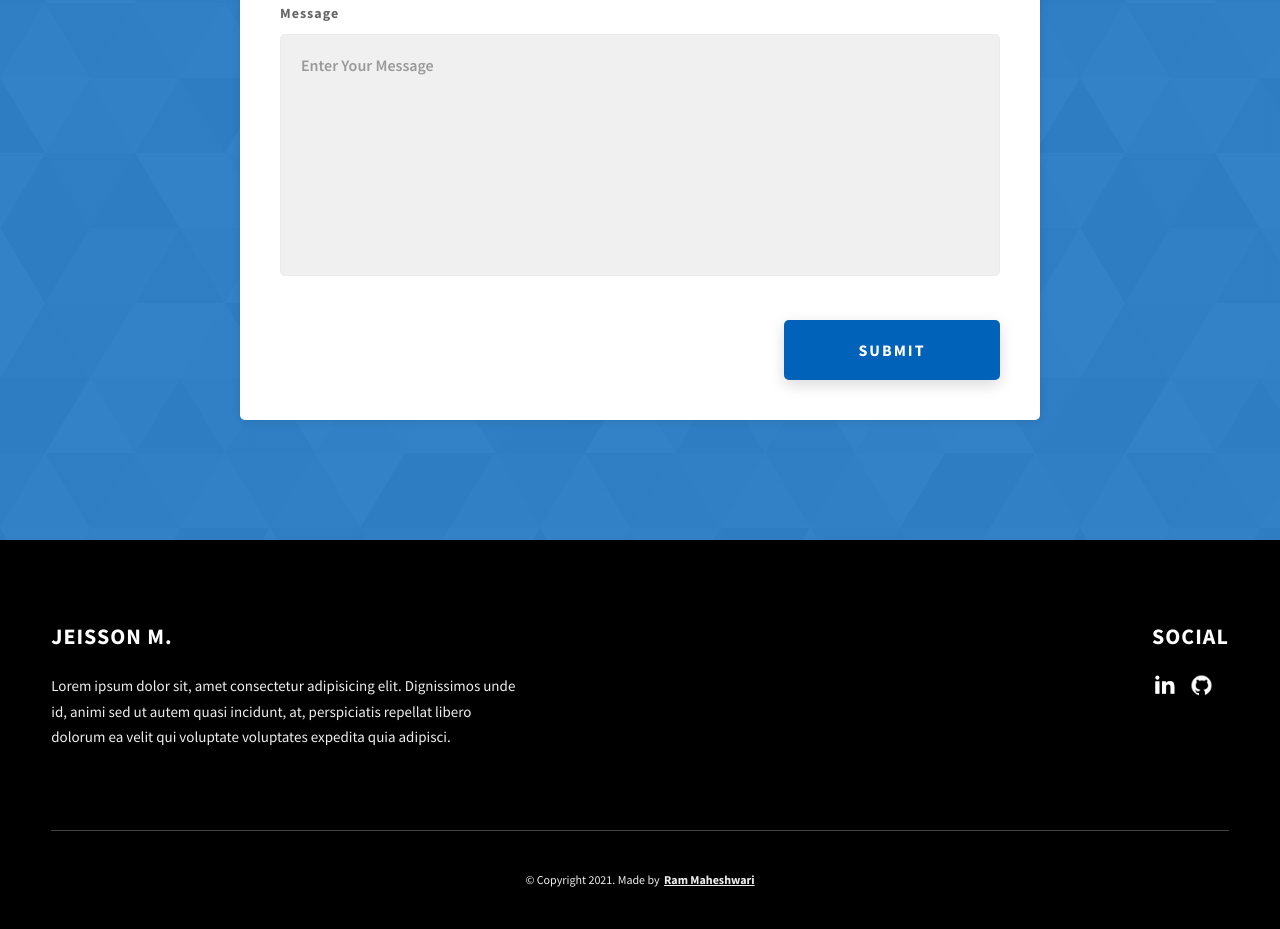
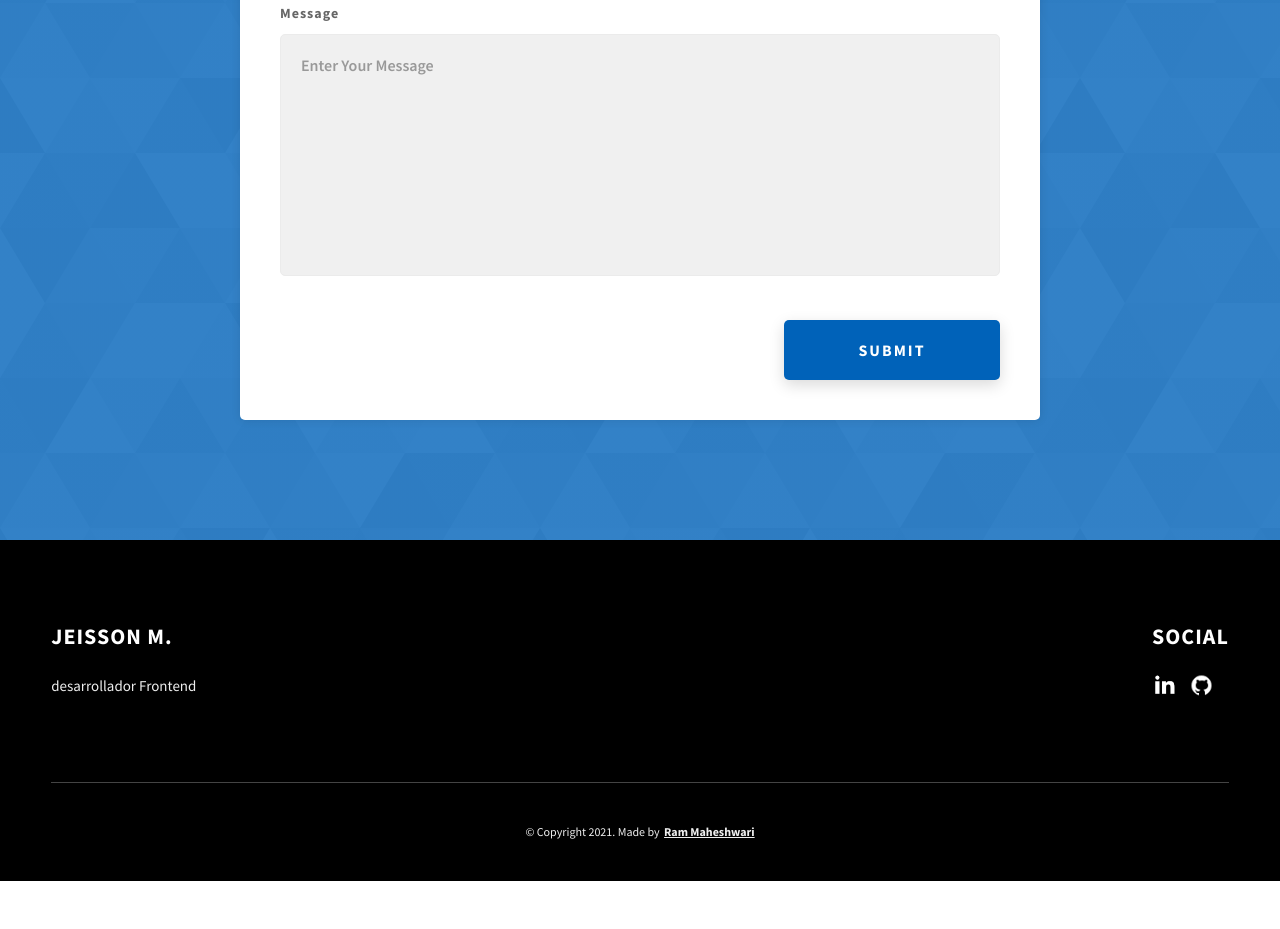
Before and after one commit to Jason-AML/portfolio, a website: page index.html in a window 1280 px wide. Shown: the part 4199-5128 px from the top of the page. After the commit the page ends 5080 px from the top, so only its background shows below. Drawn offline with Linux system fonts and the light colour scheme.

Commit message:
changes project 3

```diff
--- a/index.html
+++ b/index.html
@@ -237,7 +237,7 @@
           <div class="projects__row">
             <div class="projects__row-img-cont">
               <img
-                src="./assets/png/ShopPortfolio.png"
+                src="./assets/png/DESSERTS 2.png"
                 alt="Software Screenshot"
                 class="projects__row-img"
                 loading="lazy"
@@ -351,16 +351,10 @@
           </div>
           <div class="main-footer__row main-footer__row-2">
             <h4 class="heading heading-sm text-lt">Jeisson M.</h4>
-            <p class="main-footer__short-desc">
-              Lorem ipsum dolor sit, amet consectetur adipisicing elit.
-              Dignissimos unde id, animi sed ut autem quasi incidunt, at,
-              perspiciatis repellat libero dolorum ea velit qui voluptate
-              voluptates expedita quia adipisci.
-            </p>
+            <p class="main-footer__short-desc">desarrollador Frontend</p>
           </div>
         </div>
 
-        <!-- If you give me some credit or shoutout here by linking to my website, then it will be a big thing for me and will help me a lot :) -->
         <div class="main-footer__lower">
           &copy; Copyright 2021. Made by
           <a rel="noreferrer" target="_blank" href="https://rammaheshwari.com"
```
